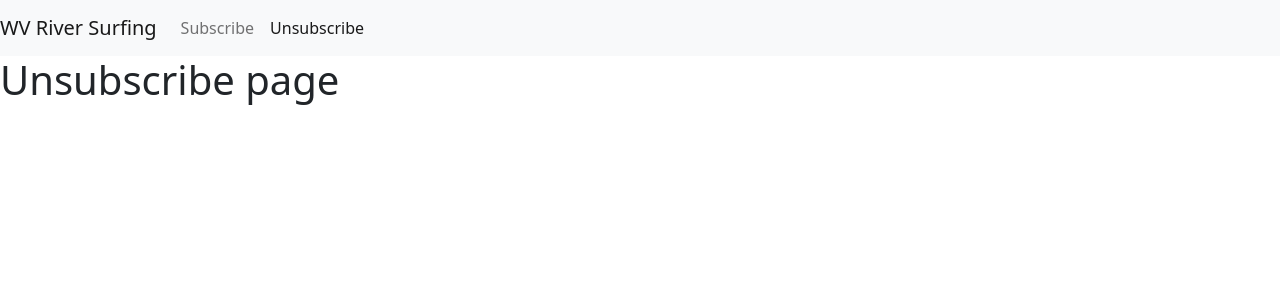
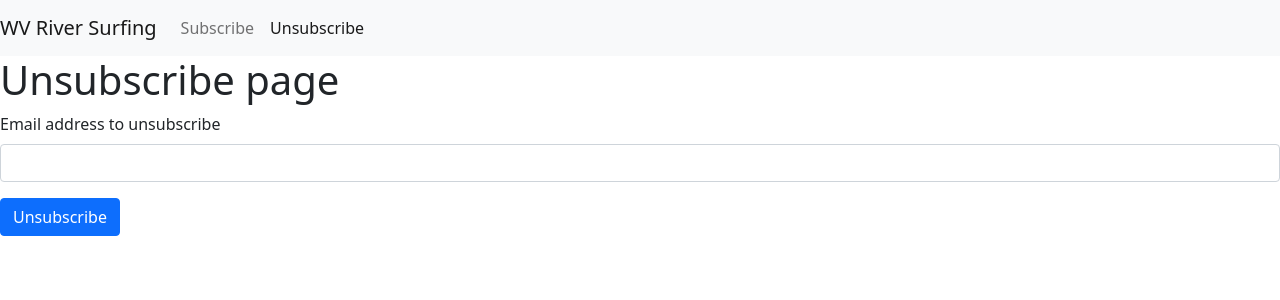
Before and after one commit to bayerowatson/water_level, a React (Create React App) app in the folder client/: page /unsubscribe in a window 1280 px wide. Shown: the top 300 px of the page. Built offline with nearby package versions, Linux system fonts and the light colour scheme.

Commit message:
building functionality for subscribe and unsubscribe

```diff
--- a/client/public/index.html
+++ b/client/public/index.html
@@ -24,7 +24,7 @@
       work correctly both with client-side routing and a non-root public URL.
       Learn how to configure a non-root public URL by running `npm run build`.
     -->
-    <title>React App</title>
+    <title>WV River Surfing</title>
   </head>
   <body>
     <noscript>You need to enable JavaScript to run this app.</noscript>
--- a/client/src/components/Levels.js
+++ b/client/src/components/Levels.js
@@ -6,7 +6,7 @@ const Levels = () => {
 
     const getLevels = () => {
         axios
-            .get(`http://localhost:5000/levels`)
+            .get('http://localhost:5000/levels')
             .then(res => {
                 console.log(res.data);
                 setLevels(res.data);
--- a/client/src/components/Subscribe.js
+++ b/client/src/components/Subscribe.js
@@ -1,11 +1,46 @@
+import { useState } from "react";
 import React from "react";
+import axios from "axios";
 
 const Subscribe = () => {
+    const [newSubscriber, setNewSubscriber] = useState('');
+
+    const handleChange = (e) => {
+        setNewSubscriber(e.target.value);
+    }
+
+    const handleSubmit = (e) => {
+        e.preventDefault();
+        if (newSubscriber) {
+            //add logic to check if email is invalid or already exists in DB
+            axios
+                .post('http://localhost:5000/subscribers', {email: newSubscriber})
+                .then((res) => {
+                    setNewSubscriber('');
+                })
+                .catch (err => console.log(err))
+        }
+    }
+
     return (
         <div>
             <div className="h1">
                 Subscribe page
             </div>
+            <form onSubmit={handleSubmit}>
+                <div className="mb-3">
+                    <label htmlFor="inputEmail" className="form-label">Email address</label>
+                    <input
+                        type="email"
+                        className="form-control"
+                        id="inputEmail"
+                        value={newSubscriber}
+                        onChange={handleChange}/>
+                </div>
+
+                <button type="submit" className="btn btn-primary">Subscribe</button>
+            </form>
+
         </div>
 
      );
--- a/client/src/components/Unsubscribe.js
+++ b/client/src/components/Unsubscribe.js
@@ -1,11 +1,52 @@
 import React from "react";
+import { useState } from "react";
+import axios from "axios";
 
 const Unsubscribe = () => {
+    const [email, setEmail] = useState('');
+
+    const handleChange = (e) => {
+        setEmail(e.target.value);
+    }
+
+    const handleDelete = (e) => {
+//add logic to confirm delete
+        e.preventDefault();
+        if (email) {
+            axios
+                .delete(`http://localhost:5000/subscriber/${email}`)
+                .then(res => {
+                    if (!res.data.deletedCount)
+
+//change alert to error message in page
+
+                    alert('this email is not on our list');
+                    setEmail('');
+                })
+    //add logic display success or failure of delete
+
+                .catch(err => console.log(err));
+        }
+    }
+
     return (
         <div>
             <div className="h1">
                 Unsubscribe page
             </div>
+            <form onSubmit={handleDelete}>
+                <div className="mb-3">
+                    <label htmlFor="inputEmail" className="form-label">Email address to unsubscribe</label>
+                    <input
+                        type="email"
+                        className="form-control"
+                        id="inputEmail"
+                        value={email}
+                        onChange={handleChange}/>
+                </div>
+
+                <button type="submit" className="btn btn-primary">Unsubscribe</button>
+            </form>
         </div>
 
      );
```
Also changed, not shown: 1 other file (tests, documents, lock files or other folders).
